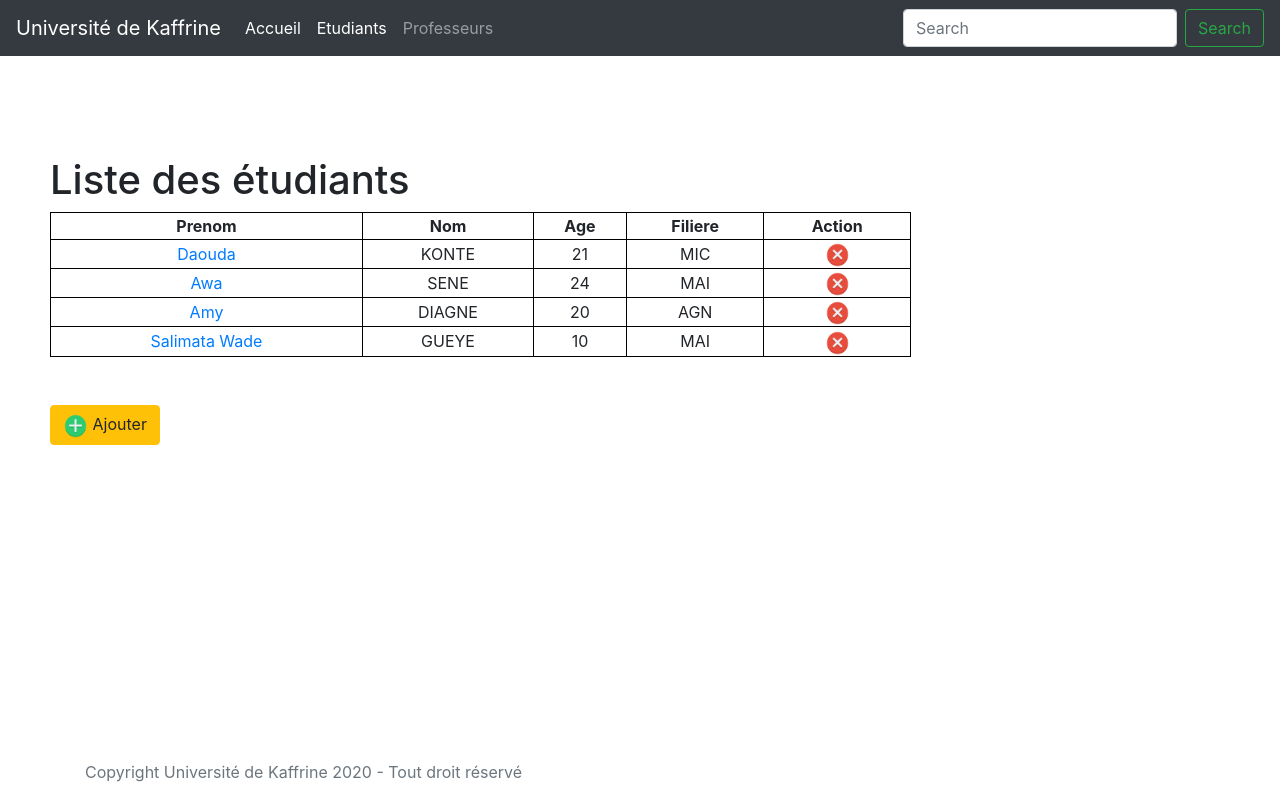
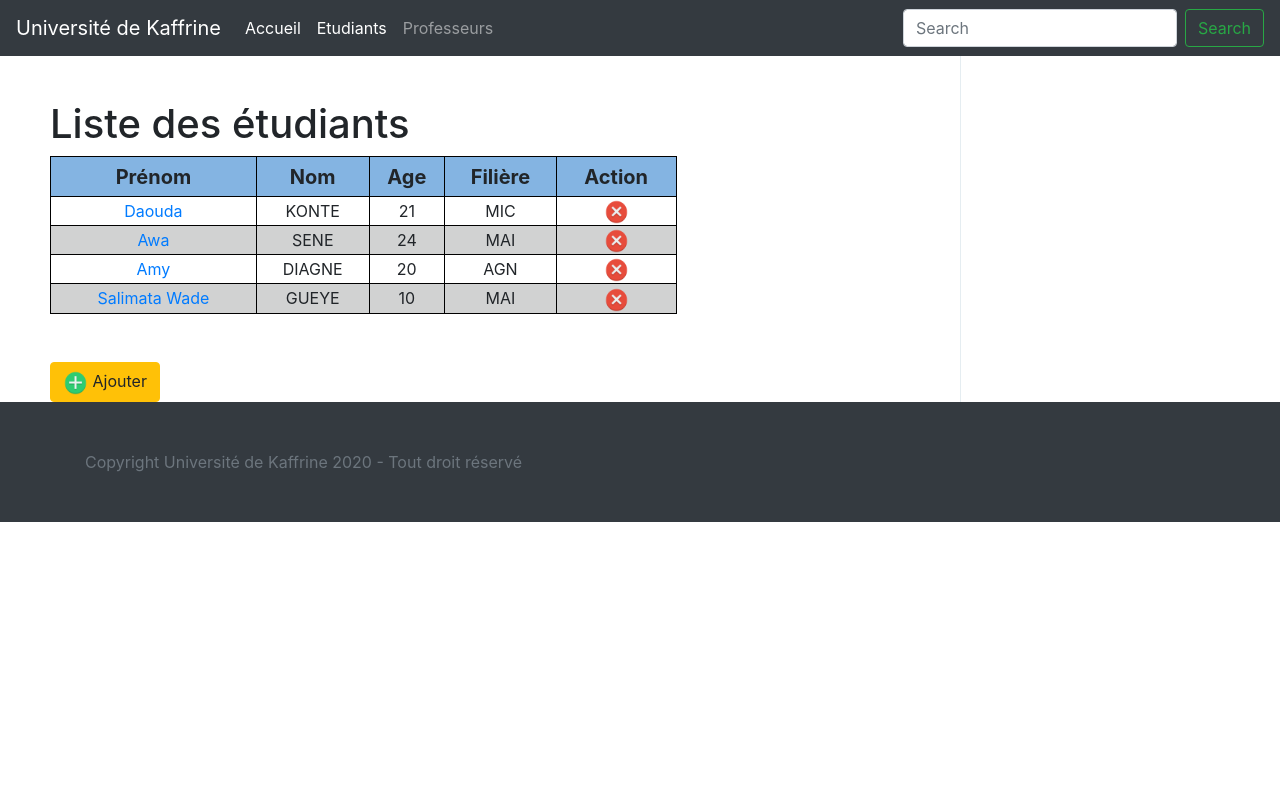
Before and after one commit to kalisto11/universite, a PHP site: page /index.php?page=etudiants&action=consulter in a window 1280 px wide. Run offline with PHP 8.4, Linux system fonts and the light colour scheme; data comes from the database, SQL or seed files in the repository.

Commit message:
creation d'un bloc aside a droite du main

```diff
--- a/View/EtudiantsList.php
+++ b/View/EtudiantsList.php
@@ -2,10 +2,10 @@
 <div>
    <table>
        <tr>
-           <th>Prenom</th>
+           <th>Prénom</th>
            <th>Nom</th>
            <th>Age</th>
-           <th>Filiere</th>
+           <th>Filière</th>
            <th>Action</th>
        </tr>
        <?php foreach($etudiants as $etudiant): ?>
--- a/View/ProfesseursAjoutForm.php
+++ b/View/ProfesseursAjoutForm.php
@@ -1,4 +1,4 @@
-<h1>Ajouter un nouvel Professeur</h1>
+<h1>Ajouter un nouveau Professeur</h1>
 <div class="container">
     <form method="post" action="index.php?page=professeurs">
         <div class="form-group">
--- a/View/ProfesseursList.php
+++ b/View/ProfesseursList.php
@@ -2,10 +2,10 @@
 <div>
    <table>
        <tr>
-           <th>Prenom</th>
+           <th>Prénom</th>
            <th>Nom</th>
            <th>Age</th>
-           <th>Matiere</th>
+           <th>Matière</th>
            <th>Action</th>
        </tr>
        <?php foreach($professeurs as $professeur): ?>
--- a/index.php
+++ b/index.php
@@ -10,7 +10,7 @@
     <body class="d-flex flex-column h-100">
         <header>
             <!-- Fixed navbar -->
-            <nav class="navbar navbar-expand-md navbar-dark bg-dark">
+            <nav class="navbar navbar-expand-md navbar-dark fixed-top bg-dark">
                 <a class="navbar-brand" href="#">Université de Kaffrine</a>
                     <button class="navbar-toggler" type="button" data-toggle="collapse" data-target="#navbarCollapse" aria-controls="navbarCollapse" aria-expanded="false" aria-label="Toggle navigation">
                     <span class="navbar-toggler-icon"></span>
@@ -18,10 +18,10 @@
                 <div class="collapse navbar-collapse" id="navbarCollapse">
                     <ul class="navbar-nav mr-auto">
                     <li class="nav-item active">
-                            <a class="nav-link" href="index.php">Accueil <span class="sr-only">(current)</span></a>
+                            <a class="nav-link" href="index.php">Accueil</a>
                         </li>
                         <li class="nav-item active">
-                            <a class="nav-link" href="index.php?page=etudiants&action=consulter">Etudiants <span class="sr-only"></span></a>
+                            <a class="nav-link" href="index.php?page=etudiants&action=consulter">Etudiants</a>
                         </li>
                         <li class="nav-item">
                             <a class="nav-link" href="index.php?page=professeurs&action=consulter">Professeurs</a>
@@ -34,9 +34,10 @@
                 </div>
             </nav>
         </header>
-
+        <div class="container-fluid wrapper">
+            <div class="row">
                  <!-- Begin page content -->
-        <main style="margin-top:100px; padding-left: 50px;">
+                <main class="col-md-9" style="margin-top:100px; padding-left: 50px;">
                     <?php
                         if (isset($_GET['page'])){
                             $page = $_GET['page'];
@@ -68,8 +69,12 @@
                         }
                     ?>
                 </main>
+                <aside class="col-md-3">
 
-        <footer class="footer mt-auto py-3">
+                </aside>
+            </div>
+        </div>
+        <footer class="bg-dark py-5">
             <div class="container">
                 <span class="text-muted"> Copyright Université de Kaffrine 2020 - Tout droit réservé</span>
             </div>
--- a/style.css
+++ b/style.css
@@ -2,7 +2,6 @@
     width: 70%;
     border-collapse: collapse;
     text-align: center;
-
 }
 th, td{
     border: 1px solid black;
@@ -16,3 +15,25 @@
     width: 25px;
     height: 25px;
 }
+
+th{
+    height: 40px;
+    font-weight: bold;
+    font-size: 20px;
+    background-color: #84b4e2;
+}
+tr:nth-child(even){
+    background: #fff
+}
+tr:nth-child(odd){
+    background:rgba(118, 122, 122, 0.336)
+}
+table a{
+    text-decoration: none;
+}
+.wrapper{
+
+}
+aside{
+    border-left: 1px solid #e5edf1f8;
+}
```
Lines whose indentation alone changed are shown as unchanged.
